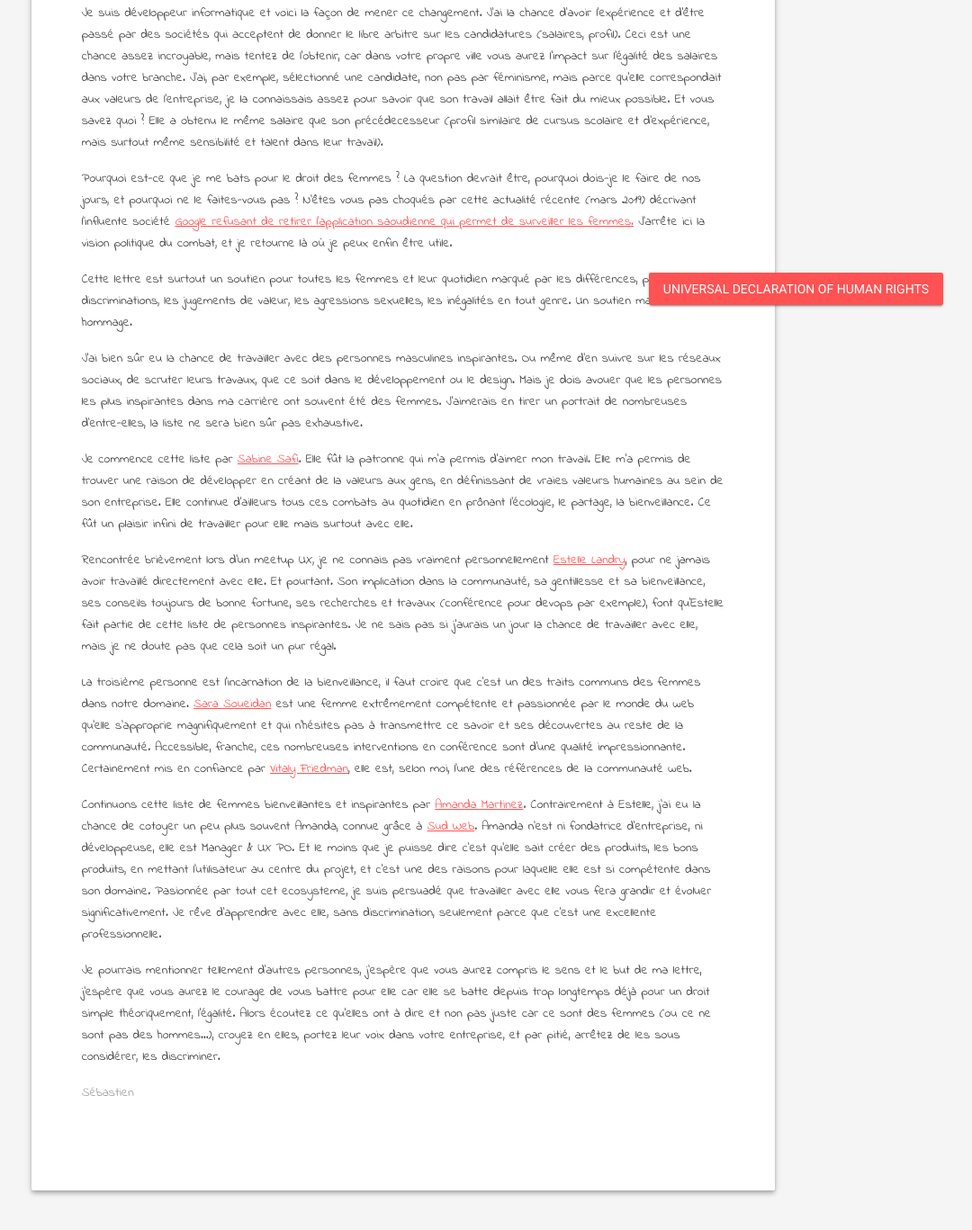
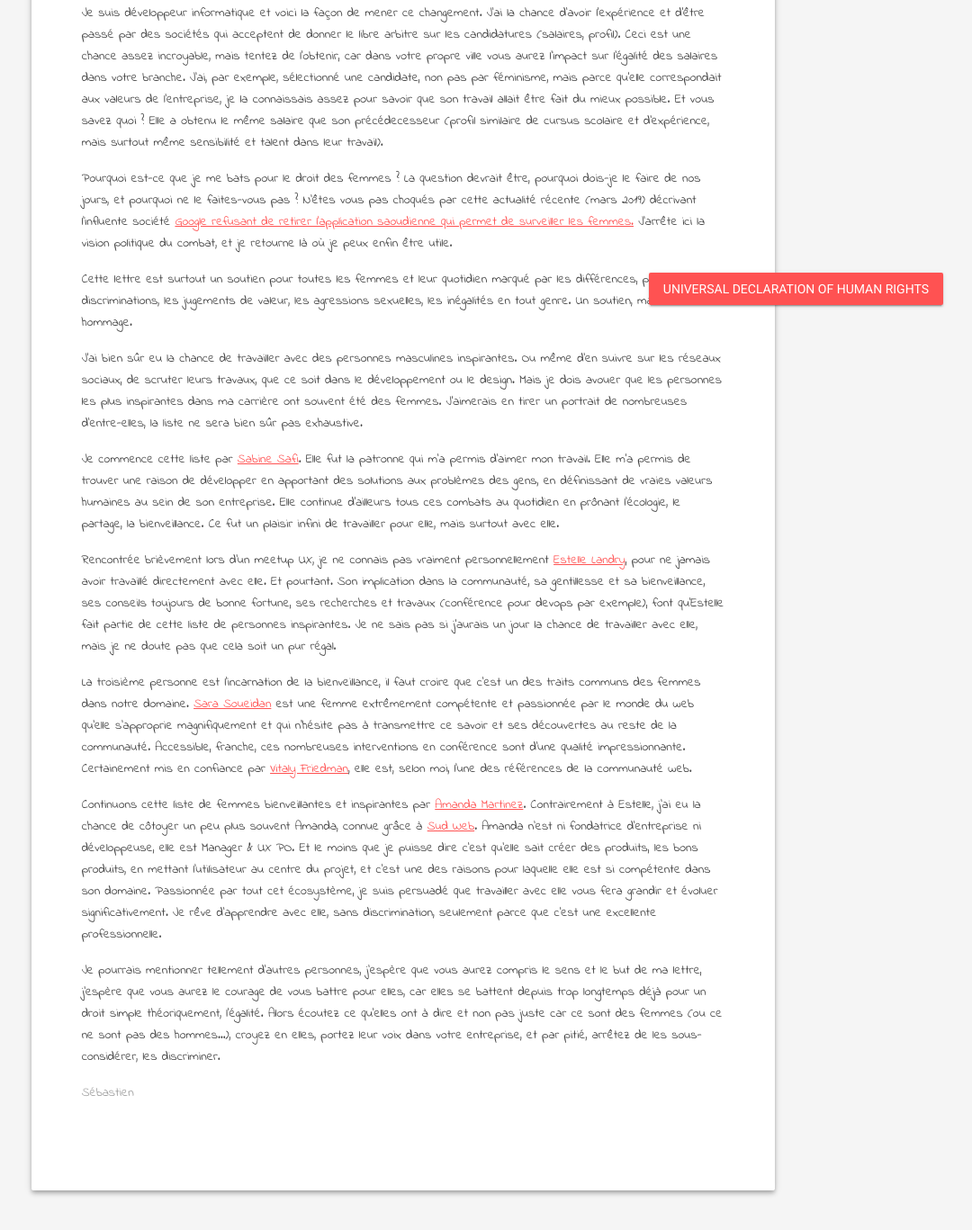
Before and after one commit to iGitScor/ink, a plain HTML site: page index.html in a window 1280 px wide. Shown: the part 421-1788 px from the top of the page at 90% size, without its empty margins (192-1272 px from the left). Drawn offline with nearby package versions, Linux system fonts and the light colour scheme.

Commit message:
Automatic deployment update

```diff
--- a/index.html
+++ b/index.html
@@ -75,7 +75,7 @@
                 Je vous écris cette lettre de manière impersonnelle, en ce jour international des droits de la femme. J'aurais tout aussi bien pu l'écrire un autre jour tant faire une journée spéciale est déjà si contraire à ce qu'elle est censée véhiculer comme valeurs.
               </p>
               <p>
-                Nous entendons souvent cette phrase, mais que puis-je faire de mon côté, je n'ai pas le pouvoir de changer le cours de l'Histoire… Cela me paraît à la fois juste et tellement faux. En effet, moi-même n'ayant pas la possibilité de radicalement bouleverser l'histoire grâce à une portée internationale, je suis à même de me poser cette question. Et pourtant… et pourtant si chacun d'entre nous est convaincu que l'être humain, sans distinction de sexe, genre, religion, corps et esprit, doit pouvoir jouir des mêmes droits, s'il en fait le combat (malheureusement) dans son propre ecosystème, alors le monde peut changer.
+                Nous entendons souvent cette phrase, mais que puis-je faire de mon côté, je n'ai pas le pouvoir de changer le cours de l'Histoire… Cela me paraît à la fois juste et tellement faux. En effet, moi-même n'ayant pas la possibilité de radicalement bouleverser l'histoire grâce à une portée internationale, je suis à même de me poser cette question. Et pourtant… et pourtant si chacun d'entre nous est convaincu que l'être humain, sans distinction de sexe, genre, religion, corps et esprit, doit pouvoir jouir des mêmes droits, s'il en fait le combat (malheureusement) dans son propre écosystème, alors le monde peut changer.
               </p>
               <p>
                 Je suis développeur informatique et voici la façon de mener ce changement. J'ai la chance d'avoir l'expérience et d'être passé par des sociétés qui acceptent de donner le libre arbitre sur les candidatures (salaires, profil). Ceci est une chance assez incroyable, mais tentez de l'obtenir, car dans votre propre ville vous aurez l'impact sur l'égalité des salaires dans votre branche. J'ai, par exemple, sélectionné une candidate, non pas par féminisme, mais parce qu'elle correspondait aux valeurs de l'entreprise, je la connaissais assez pour savoir que son travail allait être fait du mieux possible. Et vous savez quoi ? Elle a obtenu le même salaire que son précédecesseur (profil similaire de cursus scolaire et d'expérience, mais surtout même sensibilité et talent dans leur travail).
@@ -84,25 +84,25 @@
                 Pourquoi est-ce que je me bats pour le droit des femmes ? La question devrait être, pourquoi dois-je le faire de nos jours, et pourquoi ne le faites-vous pas ? N'êtes vous pas choqués par cette actualité récente (mars 2019) décrivant l'influente société <a href="https://lemuslimpost.com/google-refuse-retirer-application-saoudienne-surveiller-femmes.html" target="_blank">Google refusant de retirer l'application saoudienne qui permet de surveiller les femmes.</a> J'arrête ici la vision politique du combat, et je retourne là où je peux enfin être utile.
               </p>
               <p>
-                Cette lettre est surtout un soutien pour toutes les femmes et leur quotidien marqué par les différences, par les discriminations, les jugements de valeur, les agressions sexuelles, les inégalités en tout genre. Un soutien mais aussi un hommage.
+                Cette lettre est surtout un soutien pour toutes les femmes et leur quotidien marqué par les différences, par les discriminations, les jugements de valeur, les agressions sexuelles, les inégalités en tout genre. Un soutien, mais aussi un hommage.
               </p>
               <p>
                 J'ai bien sûr eu la chance de travailler avec des personnes masculines inspirantes. Ou même d'en suivre sur les réseaux sociaux, de scruter leurs travaux, que ce soit dans le développement ou le design. Mais je dois avouer que les personnes les plus inspirantes dans ma carrière ont souvent été des femmes. J'aimerais en tirer un portrait de nombreuses d'entre-elles, la liste ne sera bien sûr pas exhaustive.
               </p>
               <p>
-                Je commence cette liste par <a href="https://twitter.com/sabinesafi" target="_blank">Sabine Safi</a>. Elle fût la patronne qui m'a permis d'aimer mon travail. Elle m'a permis de trouver une raison de développer en créant de la valeurs aux gens, en définissant de vraies valeurs humaines au sein de son entreprise. Elle continue d'ailleurs tous ces combats au quotidien en prônant l'écologie, le partage, la bienveillance. Ce fût un plaisir infini de travailler pour elle mais surtout avec elle.
+                Je commence cette liste par <a href="https://twitter.com/sabinesafi" target="_blank">Sabine Safi</a>. Elle fut la patronne qui m'a permis d'aimer mon travail. Elle m'a permis de trouver une raison de développer en apportant des solutions aux problèmes des gens, en définissant de vraies valeurs humaines au sein de son entreprise. Elle continue d'ailleurs tous ces combats au quotidien en prônant l'écologie, le partage, la bienveillance. Ce fut un plaisir infini de travailler pour elle, mais surtout avec elle.
               </p>
               <p>
                 Rencontrée brièvement lors d'un meetup UX, je ne connais pas vraiment personnellement <a href="https://twitter.com/estelandry" target="_blank">Estelle Landry</a>, pour ne jamais avoir travaillé directement avec elle. Et pourtant. Son implication dans la communauté, sa gentillesse et sa bienveillance, ses conseils toujours de bonne fortune, ses recherches et travaux (conférence pour devops par exemple), font qu'Estelle fait partie de cette liste de personnes inspirantes. Je ne sais pas si j'aurais un jour la chance de travailler avec elle, mais je ne doute pas que cela soit un pur régal.
               </p>
               <p>
-                La troisième personne est l'incarnation de la bienveillance, il faut croire que c'est un des traits communs des femmes dans notre domaine. <a href="https://www.sarasoueidan.com/" target="_blank">Sara Soueidan</a> est une femme extrêmement compétente et passionnée par le monde du web qu'elle s'approprie magnifiquement et qui n'hésites pas à transmettre ce savoir et ses découvertes au reste de la communauté. Accessible, franche, ces nombreuses interventions en conférence sont d'une qualité impressionnante. Certainement mis en confiance par <a href="https://www.smashingmagazine.com/author/vitaly-friedman/" target="_blank">Vitaly Friedman</a>, elle est, selon moi, l'une des références de la communauté web.
+                La troisième personne est l'incarnation de la bienveillance, il faut croire que c'est un des traits communs des femmes dans notre domaine. <a href="https://www.sarasoueidan.com/" target="_blank">Sara Soueidan</a> est une femme extrêmement compétente et passionnée par le monde du web qu'elle s'approprie magnifiquement et qui n'hésite pas à transmettre ce savoir et ses découvertes au reste de la communauté. Accessible, franche, ces nombreuses interventions en conférence sont d'une qualité impressionnante. Certainement mis en confiance par <a href="https://www.smashingmagazine.com/author/vitaly-friedman/" target="_blank">Vitaly Friedman</a>, elle est, selon moi, l'une des références de la communauté web.
               </p>
               <p>
-                Continuons cette liste de femmes bienveillantes et inspirantes par <a href="https://twitter.com/martinezamandaa" target="_blank">Amanda Martinez</a>. Contrairement à Estelle, j'ai eu la chance de cotoyer un peu plus souvent Amanda, connue grâce à <a href="https://sudweb.fr/" target="_blank">Sud Web</a>. Amanda n'est ni fondatrice d'entreprise, ni développeuse, elle est Manager & UX PO. Et le moins que je puisse dire c'est qu'elle sait créer des produits, les bons produits, en mettant l'utilisateur au centre du projet, et c'est une des raisons pour laquelle elle est si compétente dans son domaine. Pasionnée par tout cet ecosysteme, je suis persuadé que travailler avec elle vous fera grandir et évoluer significativement. Je rêve d'apprendre avec elle, sans discrimination, seulement parce que c'est une excellente professionnelle.
+                Continuons cette liste de femmes bienveillantes et inspirantes par <a href="https://twitter.com/martinezamandaa" target="_blank">Amanda Martinez</a>. Contrairement à Estelle, j'ai eu la chance de côtoyer un peu plus souvent Amanda, connue grâce à <a href="https://sudweb.fr/" target="_blank">Sud Web</a>. Amanda n'est ni fondatrice d'entreprise ni développeuse, elle est Manager & UX PO. Et le moins que je puisse dire c'est qu'elle sait créer des produits, les bons produits, en mettant l'utilisateur au centre du projet, et c'est une des raisons pour laquelle elle est si compétente dans son domaine. Passionnée par tout cet écosystème, je suis persuadé que travailler avec elle vous fera grandir et évoluer significativement. Je rêve d'apprendre avec elle, sans discrimination, seulement parce que c'est une excellente professionnelle.
               </p>
               <p>
-                Je pourrais mentionner tellement d'autres personnes, j'espère que vous aurez compris le sens et le but de ma lettre, j'espère que vous aurez le courage de vous battre pour elle car elle se batte depuis trop longtemps déjà pour un droit simple théoriquement, l'égalité. Alors écoutez ce qu'elles ont à dire et non pas juste car ce sont des femmes (ou ce ne sont pas des hommes…), croyez en elles, portez leur voix dans votre entreprise, et par pitié, arrêtez de les sous considérer, les discriminer.
+                Je pourrais mentionner tellement d'autres personnes, j'espère que vous aurez compris le sens et le but de ma lettre, j'espère que vous aurez le courage de vous battre pour elles, car elles se battent depuis trop longtemps déjà pour un droit simple théoriquement, l'égalité. Alors écoutez ce qu'elles ont à dire et non pas juste car ce sont des femmes (ou ce ne sont pas des hommes…), croyez en elles, portez leur voix dans votre entreprise, et par pitié, arrêtez de les sous-considérer, les discriminer.
               </p>
               <div class="mdl-color-text--grey-500">
                 <p>Sébastien</p>
```
